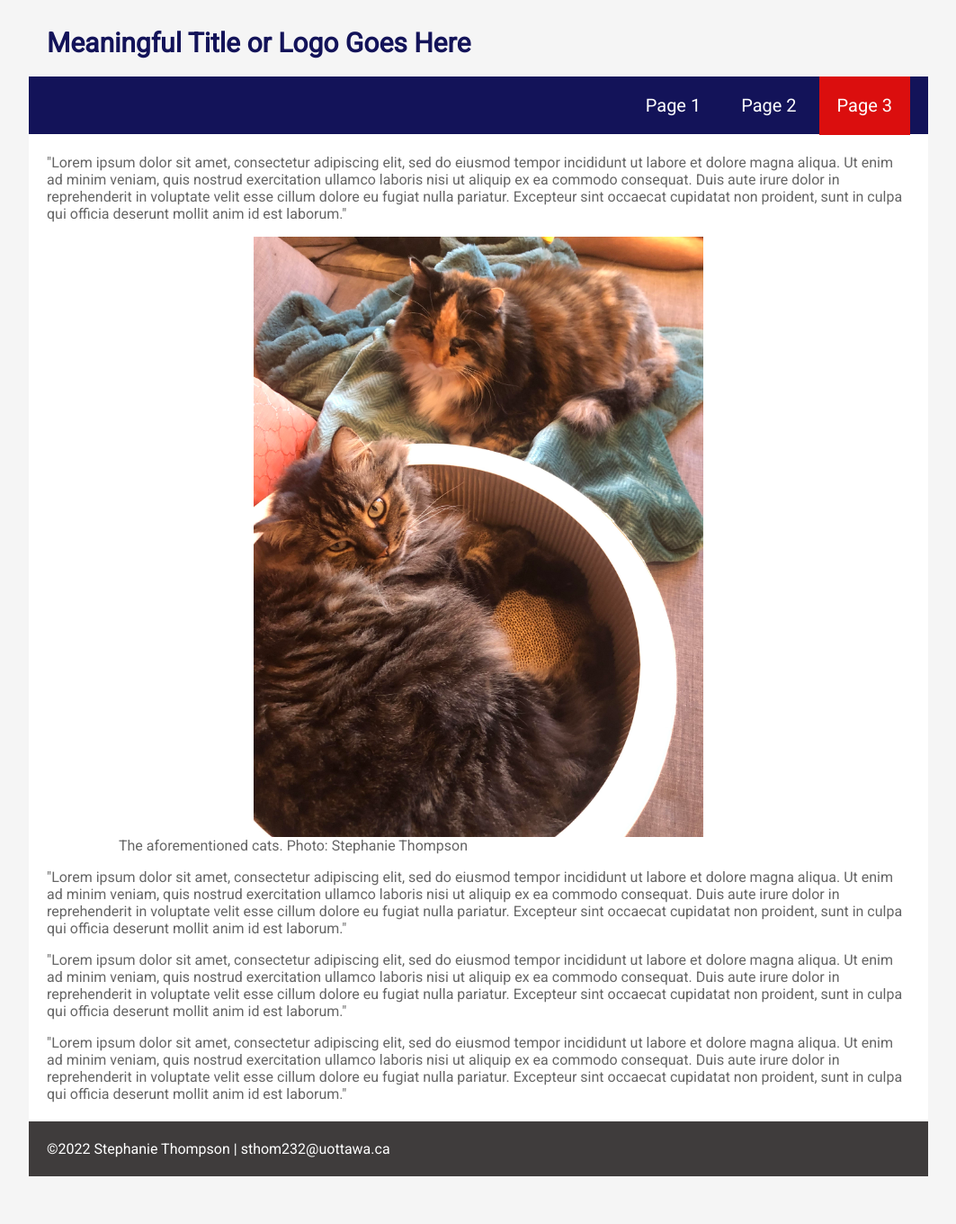
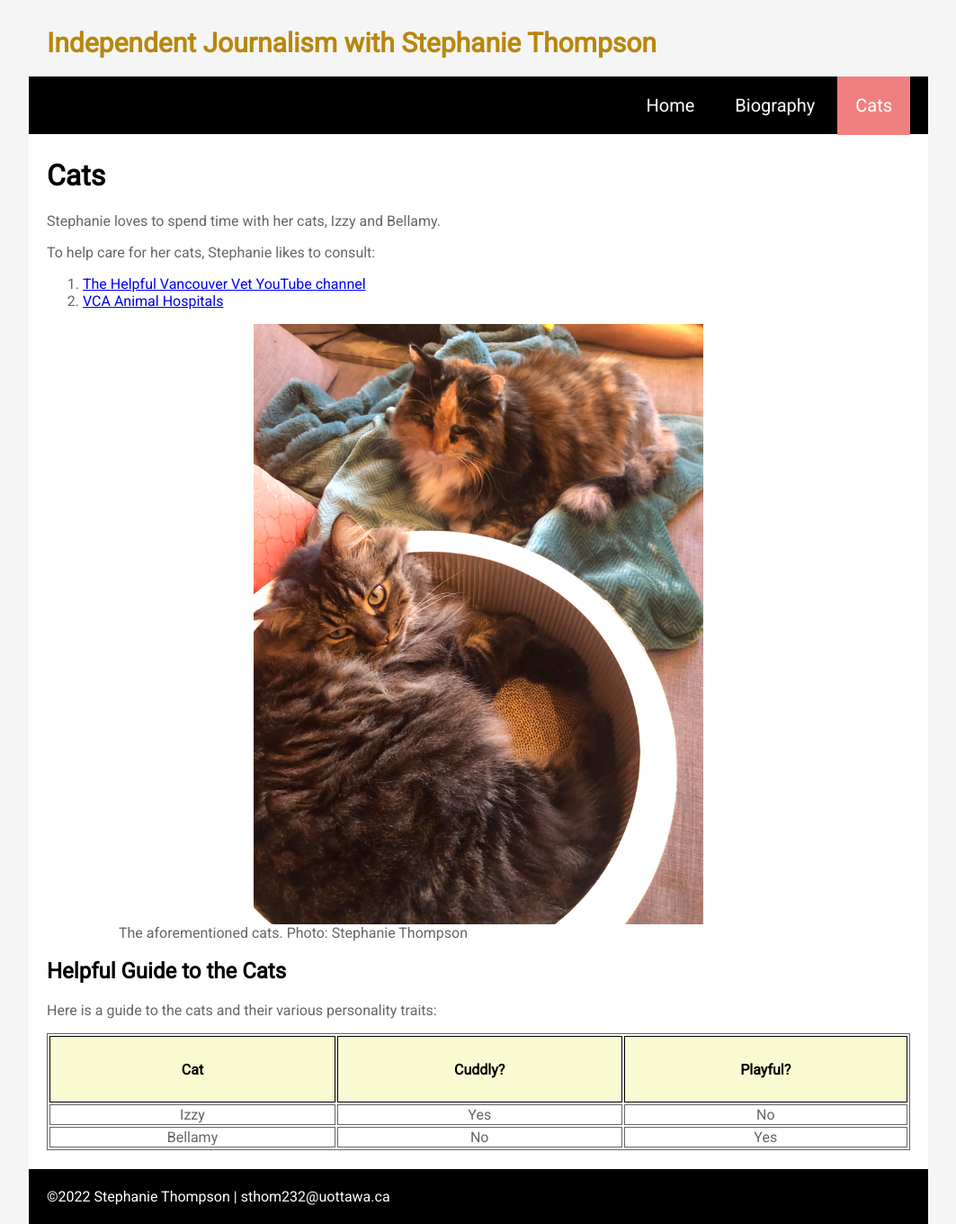
Before and after one commit to jsmarier-courses/project-1-mini-website-stephanie-thompson, a plain HTML site: page cats.html in a window 1280 px wide. Shown: the whole page at 90% size, without its empty margins (108-1171 px from the left). Before the commit the page ends 1307 px from the top, so only its background shows below. Drawn offline with Linux system fonts and the light colour scheme.

Commit message:
Welcome to my page

```diff
--- a/cats.html
+++ b/cats.html
@@ -13,13 +13,13 @@
     <!-- Le logo et le menu sont ci-dessous. Ne touchez pas aux balises <div> et <nav>. -->
     <div class="top-bar">
       <div class="logo">
-        <p>Meaningful Title or Logo Goes Here</p>
+        <p>Independent Journalism with Stephanie Thompson</p>
       </div>
       <nav class="top-menu">
         <ul>
-          <li><a href="index.html">Page 1</a></li>
-          <li><a href="page2.html">Page 2</a></li>
-          <li><a class="current-page-link" href="page3.html">Page 3</a></li>
+          <li><a href="index.html">Home</a></li>
+          <li><a href="biography.html">Biography</a></li>
+          <li><a class="current-page-link" href="cats.html">Cats</a></li>
         </ul>
       </nav>
     </div>
@@ -29,14 +29,37 @@
       <div class="main-section">
     <!-- START Your content should be between this line... -->
     <!-- DÉBUT Votre contenu devrait être entre cette ligne... -->
-        <p>"Lorem ipsum dolor sit amet, consectetur adipiscing elit, sed do eiusmod tempor incididunt ut labore et dolore magna aliqua. Ut enim ad minim veniam, quis nostrud exercitation ullamco laboris nisi ut aliquip ex ea commodo consequat. Duis aute irure dolor in reprehenderit in voluptate velit esse cillum dolore eu fugiat nulla pariatur. Excepteur sint occaecat cupidatat non proident, sunt in culpa qui officia deserunt mollit anim id est laborum."</p>
+    <h1>Cats</h1>
+    <p>Stephanie loves to spend time with her cats, Izzy and Bellamy. </p>
+    <p>To help care for her cats, Stephanie likes to consult:</p>
+    <ol>
+      <li><a href="https://www.youtube.com/c/HelpfulVancouverVet" target="_blank">The Helpful Vancouver Vet YouTube channel</a></li>
+      <li><a href="https://vcahospitals.com/" target="_blank">VCA Animal Hospitals</a></li>
+    </ol>
         <figure>
           <img src="images/cats.jpg" alt="A grey cat and a calico cat sit beside one another.">
           <figcaption>The aforementioned cats. Photo: Stephanie Thompson</figcaption>
         </figure>
-        <p>"Lorem ipsum dolor sit amet, consectetur adipiscing elit, sed do eiusmod tempor incididunt ut labore et dolore magna aliqua. Ut enim ad minim veniam, quis nostrud exercitation ullamco laboris nisi ut aliquip ex ea commodo consequat. Duis aute irure dolor in reprehenderit in voluptate velit esse cillum dolore eu fugiat nulla pariatur. Excepteur sint occaecat cupidatat non proident, sunt in culpa qui officia deserunt mollit anim id est laborum."</p>
-        <p>"Lorem ipsum dolor sit amet, consectetur adipiscing elit, sed do eiusmod tempor incididunt ut labore et dolore magna aliqua. Ut enim ad minim veniam, quis nostrud exercitation ullamco laboris nisi ut aliquip ex ea commodo consequat. Duis aute irure dolor in reprehenderit in voluptate velit esse cillum dolore eu fugiat nulla pariatur. Excepteur sint occaecat cupidatat non proident, sunt in culpa qui officia deserunt mollit anim id est laborum."</p>
-        <p>"Lorem ipsum dolor sit amet, consectetur adipiscing elit, sed do eiusmod tempor incididunt ut labore et dolore magna aliqua. Ut enim ad minim veniam, quis nostrud exercitation ullamco laboris nisi ut aliquip ex ea commodo consequat. Duis aute irure dolor in reprehenderit in voluptate velit esse cillum dolore eu fugiat nulla pariatur. Excepteur sint occaecat cupidatat non proident, sunt in culpa qui officia deserunt mollit anim id est laborum."</p>
+        <h2>Helpful Guide to the Cats</h2>
+        <p>Here is a guide to the cats and their various personality traits:</p>
+        <table>
+          <tr>
+            <th>Cat</th>
+            <th>Cuddly?</th>
+            <th>Playful?</th>
+          </tr>
+          <tr>
+            <td>Izzy</td>
+            <td>Yes</td>
+            <td>No</td>
+          </tr>
+          <tr>
+            <td>Bellamy</td>
+            <td>No</td>
+            <td>Yes</td>
+          </tr>
+        </table>
+        <P></P>
     <!-- ...and this line. END -->
     <!-- ...et cette ligne. FIN -->
       </div>
--- a/stephanie.css
+++ b/stephanie.css
@@ -21,12 +21,12 @@ body {
    position: absolute;
    padding: 0px 0px 0px 20px;
    z-index: 3;
-   color: #131359;
+   color: darkgoldenrod;
    font-weight: bold;
 }
 
 .top-menu {
-   background-color: #131359;
+   background-color: black;
    position: absolute;
    top: 85px;
    z-index: 2;
@@ -51,7 +51,7 @@ body {
 }
 
 .top-menu li a:hover {
-    background-color: red;
+    background-color: lightcoral;
 }
 
 img {
@@ -60,7 +60,7 @@ img {
     }
 
 .current-page-link {
-    background-color: #db0e0e;
+    background-color: lightcoral;
 }
 
 .page-content {
@@ -94,7 +94,7 @@ img {
     max-width: 1000px;
     margin-left: auto;
     margin-right: auto;
-    background-color:#3f3c3c;
+    background-color:black;
 }
 
 .footer-content {
@@ -106,3 +106,20 @@ img {
     color: white;
     text-decoration: none;
 }
+table, th, td {
+    border: 1px solid;
+  }
+  table {
+    width: 100%;
+  }
+
+  th {
+    height: 70px;
+  }
+  td {
+    text-align: center;
+  }
+  th {
+    background-color: lightgoldenrodyellow;
+    color: black;
+  }
```
Also changed, not shown: biography.html (+7 -4 lines), index.html (+3 -4 lines).
